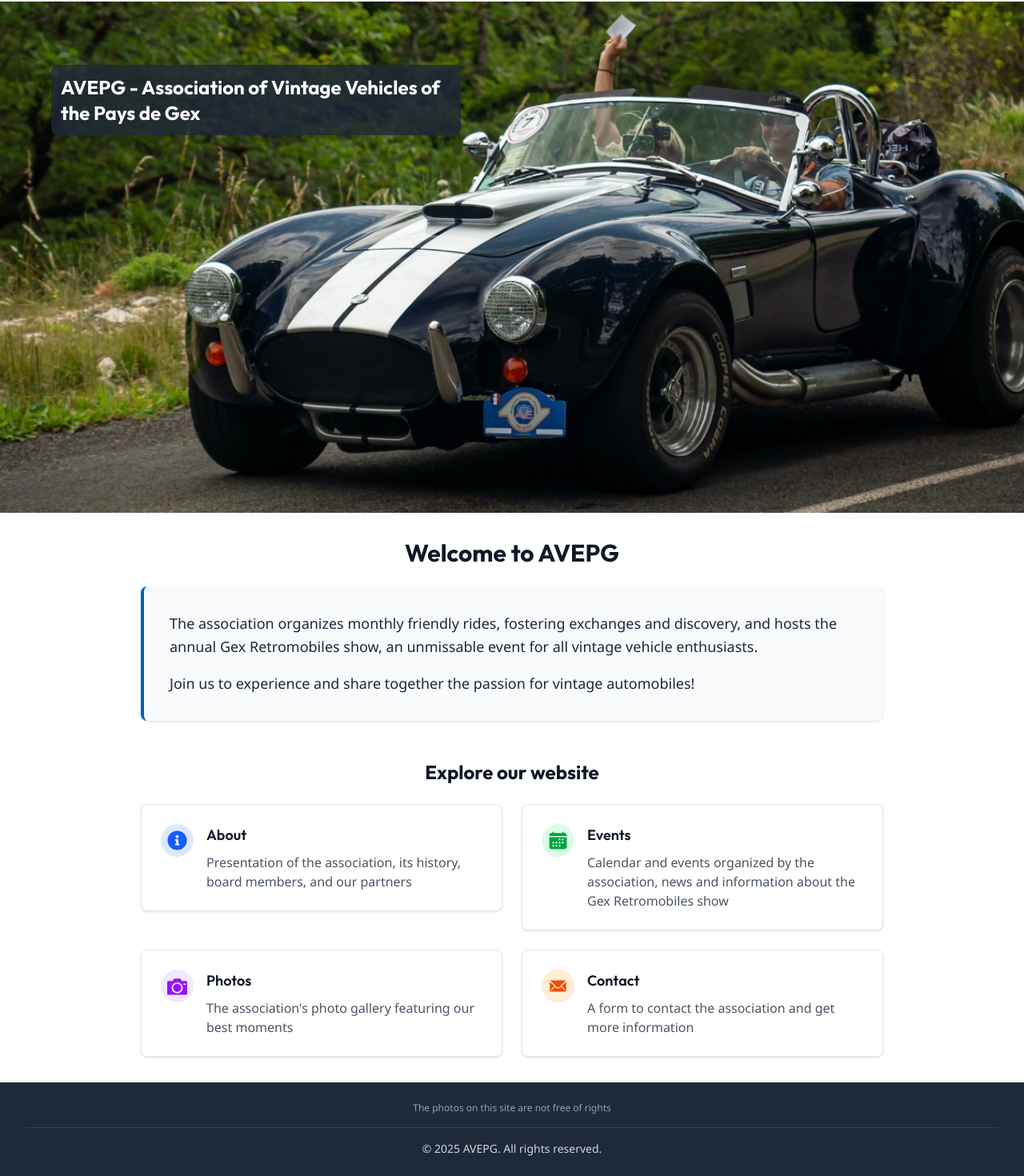
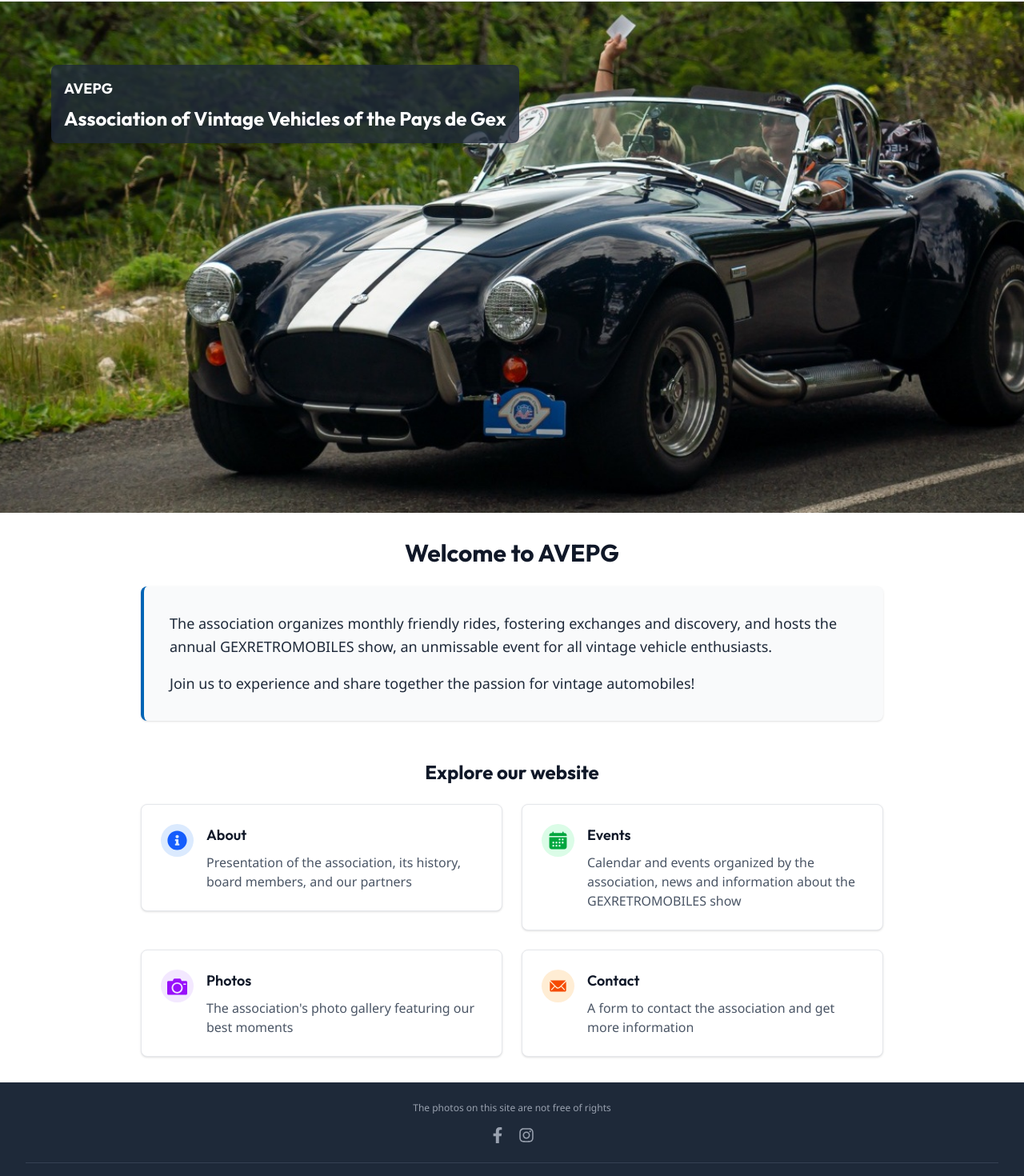
Before and after one commit to Victor-Pavageau/AVEPG, a React (Vite) app: page / in a window 1280 px wide. Shown: the part 79-1549 px from the top of the page at 80% size. Built offline with nearby package versions, Linux system fonts and the light colour scheme; what i18next-intervalplural-postprocessor would draw is missing.

Commit message:
feat: apply user feedbacks

```diff
--- a/src/components/Footer.tsx
+++ b/src/components/Footer.tsx
@@ -1,6 +1,7 @@
 import type { TFunction } from 'i18next';
 import type { JSX } from 'react';
 import { useTranslation } from 'react-i18next';
+import { FaFacebookF, FaInstagram } from 'react-icons/fa';
 
 export function Footer(): JSX.Element {
   const { t }: { t: TFunction } = useTranslation();
@@ -14,10 +15,32 @@ export function Footer(): JSX.Element {
             <p className='text-gray-400 text-xs'>{t('shared.footer.photoRights')}</p>
           </div>
 
+          <div className='flex items-center justify-center space-x-4 mt-2 pb-6'>
+            <a
+              href='https://www.facebook.com/AVEPaysdeGex'
+              target='_blank'
+              rel='noopener noreferrer'
+              aria-label='Link to AVEPG Facebook'
+              className='!text-gray-400 hover:!text-white transition-colors'>
+              <FaFacebookF size={20} />
+            </a>
+
+            <a
+              href='https://www.instagram.com/avepgex/'
+              target='_blank'
+              rel='noopener noreferrer'
+              aria-label='Link to AVEPG Instagram'
+              className='!text-gray-400 hover:!text-white transition-colors'>
+              <FaInstagram size={20} />
+            </a>
+          </div>
+
           <div className='border-t border-gray-700 pt-4 space-y-2'>
             <p className='text-gray-300 text-sm'>
               {t('shared.footer.copyright', { year: currentYear })}
             </p>
+
+            <p className='text-gray-400 text-xs mt-2'>{t('shared.footer.credit')}</p>
           </div>
         </div>
       </div>
--- a/src/components/about/LeadershipSection.tsx
+++ b/src/components/about/LeadershipSection.tsx
@@ -68,7 +68,7 @@ export function LeadershipSection(): JSX.Element {
       </div>
 
       <div className='flex justify-center'>
-        <div className='w-full max-w-none md:max-w-2xl h-72 md:h-80 overflow-hidden rounded-xl shadow-lg transform hover:scale-105 transition-transform duration-300'>
+        <div className='w-full max-w-none md:max-w-2xl h-72 md:h-80 overflow-hidden rounded-xl shadow-lg transform transition-transform duration-300'>
           <img
             src='/assets/pictures/members_3.png'
             alt='Membres AVEPG - Photo 3'
--- a/src/components/about/PresentationSection.tsx
+++ b/src/components/about/PresentationSection.tsx
@@ -30,7 +30,7 @@ export function PresentationSection(): JSX.Element {
           </Card>
         </div>
         <div className='flex justify-center lg:justify-end'>
-          <div className='w-full lg:max-w-none h-64 lg:h-full min-h-[200px] overflow-hidden rounded-xl shadow-lg transform hover:scale-105 transition-transform duration-300'>
+          <div className='w-full lg:max-w-none h-64 lg:h-full min-h-[200px] overflow-hidden rounded-xl shadow-lg transform transition-transform duration-300'>
             <img
               src='/assets/pictures/members_1.png'
               alt='Membres AVEPG - Photo 1'
@@ -65,7 +65,7 @@ export function PresentationSection(): JSX.Element {
           </Card>
         </div>
         <div className='lg:order-1 flex justify-center lg:justify-start'>
-          <div className='w-full lg:max-w-none h-64 lg:h-full min-h-[200px] overflow-hidden rounded-xl shadow-lg transform hover:scale-105 transition-transform duration-300'>
+          <div className='w-full lg:max-w-none h-64 lg:h-full min-h-[200px] overflow-hidden rounded-xl shadow-lg transform transition-transform duration-300'>
             <img
               src='/assets/pictures/members_2.png'
               alt='Membres AVEPG - Photo 2'
--- a/src/components/contact/ContactForm.tsx
+++ b/src/components/contact/ContactForm.tsx
@@ -37,7 +37,7 @@ export function ContactForm({
 
   return (
     <div className='lg:col-span-1'>
-      <Card className='h-full'>
+      <Card>
         <Form
           form={form}
           layout='vertical'
--- a/src/components/events/GexRetromobilesCard.tsx
+++ b/src/components/events/GexRetromobilesCard.tsx
@@ -61,7 +61,7 @@ export function GexRetromobilesCard({ events = [] }: Props): JSX.Element {
 
           <div className='mt-3 sm:mt-0 flex space-x-3'>
             <a
-              href='https://www.facebook.com'
+              href='https://www.facebook.com/AVEPaysdeGex'
               target='_blank'
               rel='noopener noreferrer'
               className='inline-flex items-center px-3 py-2 bg-white/10 hover:bg-white/20 rounded-lg transition-colors text-sm sm:text-base !text-white font-semibold'>
@@ -71,9 +71,8 @@ export function GexRetromobilesCard({ events = [] }: Props): JSX.Element {
               />
               {t('events.gexRetromobilesCard.facebook')}
             </a>
-
             <a
-              href='https://www.instagram.com'
+              href='https://www.instagram.com/avepgex/'
               target='_blank'
               rel='noopener noreferrer'
               className='inline-flex items-center px-3 py-2 bg-white/10 hover:bg-white/20 rounded-lg transition-colors text-sm sm:text-base !text-white font-semibold'>
--- a/src/pages/HomePage.tsx
+++ b/src/pages/HomePage.tsx
@@ -19,9 +19,12 @@ export function HomePage(): JSX.Element {
           alt='Cobra Era - Home page cover'
         />
         <div className='absolute top-4 md:top-20 left-4 md:left-16 right-4 md:right-auto'>
-          <h3 className='text-white p-3 bg-gray-800/80 font-bold text-lg md:text-2xl drop-shadow-lg rounded-lg md:max-w-lg'>
-            {t('home.title')}
-          </h3>
+          <div className='text-white bg-gray-800/80 rounded-lg shadow-lg inline-block md:max-w-2xl'>
+            <div className='p-3 md:p-4'>
+              <h3 className='font-bold text-base md:text-lg mb-2'>{t('home.shortTitle')}</h3>
+              <h4 className='font-bold text-lg md:text-2xl leading-tight'>{t('home.title')}</h4>
+            </div>
+          </div>
         </div>
       </div>
 
--- a/src/translations/en.json
+++ b/src/translations/en.json
@@ -1,10 +1,11 @@
 {
   "home": {
-    "title": "AVEPG - Association of Vintage Vehicles of the Pays de Gex",
+    "shortTitle": "AVEPG",
+    "title": "Association of Vintage Vehicles of the Pays de Gex",
     "welcome": {
       "title": "Welcome to AVEPG",
       "intro": "Welcome to the AVEPG website - Association of Vintage Vehicles of the Pays de Gex. Founded in 1991, AVEPG brings together enthusiasts and owners of vintage vehicles, with the mission to preserve, promote and share our region's automotive heritage.",
-      "description": "The association organizes monthly friendly rides, fostering exchanges and discovery, and hosts the annual Gex Retromobiles show, an unmissable event for all vintage vehicle enthusiasts.",
+      "description": "The association organizes monthly friendly rides, fostering exchanges and discovery, and hosts the annual GEXRETROMOBILES show, an unmissable event for all vintage vehicle enthusiasts.",
       "callToAction": "Join us to experience and share together the passion for vintage automobiles!"
     },
     "navigation": {
@@ -15,7 +16,7 @@
       },
       "events": {
         "title": "Events",
-        "description": "Calendar and events organized by the association, news and information about the Gex Retromobiles show"
+        "description": "Calendar and events organized by the association, news and information about the GEXRETROMOBILES show"
       },
       "photos": {
         "title": "Photos",
@@ -71,7 +72,7 @@
       "pastShort": "Past",
       "upcoming": "Upcoming events",
       "upcomingShort": "Upcoming",
-      "gexRetromobiles": "Gex Retromobiles",
+      "gexRetromobiles": "GEXRETROMOBILES",
       "gexRetromobilesShort": "Gex"
     },
     "eventCard": {
@@ -80,11 +81,11 @@
     }
     ,
     "gexRetromobilesCard": {
-      "title": "Don't miss anything about Gex Retromobiles",
+      "title": "Don't miss anything about GEXRETROMOBILES",
       "description": "Follow us on Facebook and Instagram for announcements, schedules and photos.",
       "facebook": "Facebook",
       "instagram": "Instagram",
-      "placeholderTitle": "Gex Retromobiles",
+      "placeholderTitle": "GEXRETROMOBILES",
       "placeholderDescription": "Information coming soon. Find the latest news on our social networks."
     }
   },
@@ -174,6 +175,7 @@
     },
     "footer": {
       "copyright": "© {{year}} AVEPG. All rights reserved.",
+      "credit": "Designed and developed by Victor Pavageau",
       "photoRights": "The photos on this site are not free of rights"
     },
     "error": {
--- a/src/translations/fr.json
+++ b/src/translations/fr.json
@@ -1,10 +1,11 @@
 {
   "home": {
-    "title": "AVEPG - Association des Véhicules d'Epoque du Pays de Gex",
+    "shortTitle": "AVEPG",
+    "title": "Association des Véhicules d'Epoque du Pays de Gex",
     "welcome": {
       "title": "Bienvenue sur le site de l'AVEPG",
       "intro": "Bienvenue sur le site de l'AVEPG - Association Véhicule d'Époque du Pays de Gex. Fondée en 1991, l'AVEPG rassemble les passionnés et propriétaires de véhicules anciens, avec pour mission de préserver, valoriser et partager le patrimoine automobile de notre région.",
-      "description": "L'association propose chaque mois des balades conviviales, favorisant les échanges et la découverte, et organise le salon annuel Gex Rétromobiles, un rendez-vous incontournable pour tous les amateurs de véhicules historiques.",
+      "description": "L'association propose chaque mois des balades conviviales, favorisant les échanges et la découverte, et organise le salon annuel GEXRETROMOBILES, un rendez-vous incontournable pour tous les amateurs de véhicules historiques.",
       "callToAction": "Rejoignez-nous pour vivre et transmettre ensemble la passion de l'automobile d'époque !"
     },
     "navigation": {
@@ -15,7 +16,7 @@
       },
       "events": {
         "title": "Événements",
-        "description": "Calendrier et événements organisés par l'association, actualités et informations sur le salon Gex Rétromobiles"
+        "description": "Calendrier et événements organisés par l'association, actualités et informations sur le salon GEXRETROMOBILES"
       },
       "photos": {
         "title": "Photos",
@@ -71,7 +72,7 @@
       "pastShort": "Passés",
       "upcoming": "Événements à venir",
       "upcomingShort": "À venir",
-      "gexRetromobiles": "Gex Rétromobiles",
+      "gexRetromobiles": "GEXRETROMOBILES",
       "gexRetromobilesShort": "Gex"
     },
     "eventCard": {
@@ -80,11 +81,11 @@
     }
     ,
     "gexRetromobilesCard": {
-      "title": "Ne manquez rien du Gex Rétromobiles",
+      "title": "Ne manquez rien du GEXRETROMOBILES",
       "description": "Suivez-nous sur Facebook et Instagram pour toutes les annonces, horaires et photos.",
       "facebook": "Facebook",
       "instagram": "Instagram",
-      "placeholderTitle": "Gex Rétromobiles",
+      "placeholderTitle": "GEXRETROMOBILES",
       "placeholderDescription": "Informations à venir. Retrouvez-nous sur les réseaux sociaux pour les dernières nouvelles."
     }
   },
@@ -174,6 +175,7 @@
     },
     "footer": {
       "copyright": "© {{year}} AVEPG. Tous droits réservés.",
+      "credit": "Conçu et développé par Victor Pavageau",
       "photoRights": "Les photos de ce site ne sont pas libres de droits"
     },
     "error": {
```
